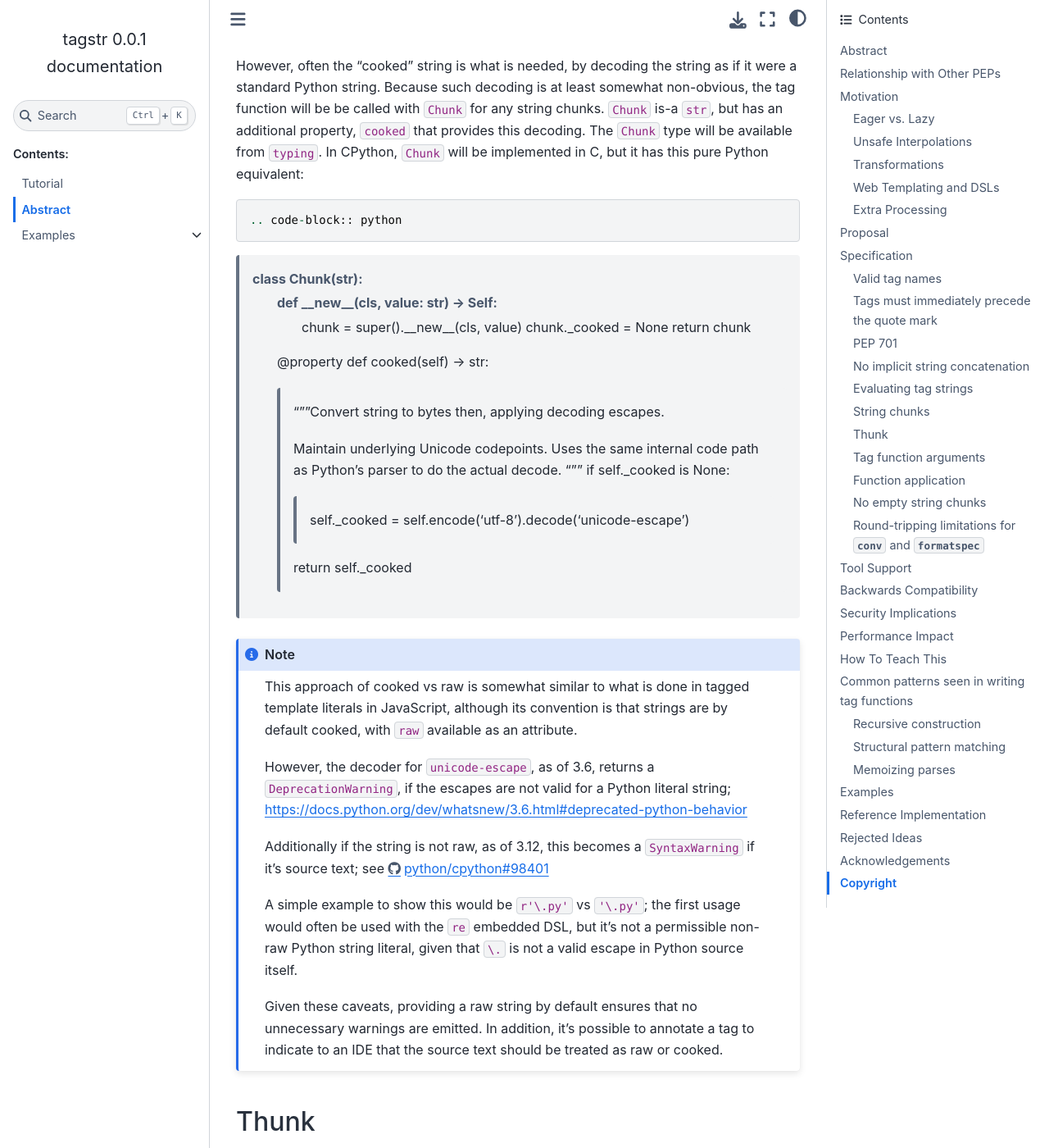
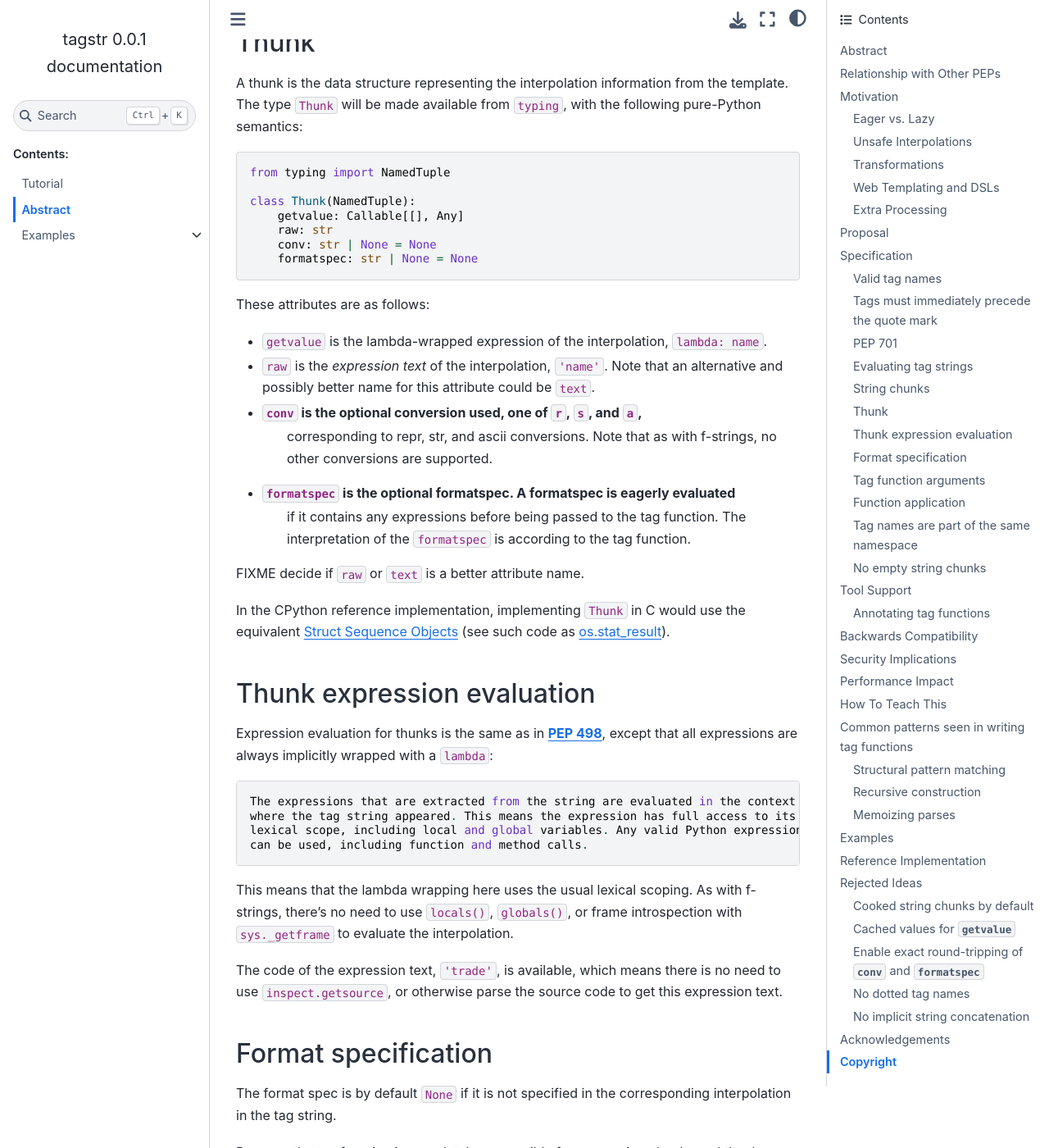
Before and after one commit to jimbaker/tagstr, a Sphinx documentation site: the page built from docs/pep.rst, in a window 1280 px wide and 1400 px high, scrolled down 5979 px. Shown: the whole window at 82% size. Built offline with Sphinx 7.4.7 and the Sphinx Book theme 1.1.4, drawn with Linux system fonts in a browser that asks for light colours; some of the changed text lies outside the part shown.

Commit message:
Reorganized spec (#26)
* Reorganized spec
* Additional copywriting/RST fixes

```diff
--- a/docs/pep.rst
+++ b/docs/pep.rst
@@ -108,7 +108,9 @@
 
 Here's a very simple example. Imagine we want a certain kind of string with
 some custom business policies. For example, uppercase the value and add an
-exclamation point::
+exclamation point:
+
+.. code-block:: python
 
     def greet(*args):
         """Uppercase and add exclamation"""
@@ -127,7 +129,9 @@
 - ``greet`` performs a simple operation and returns a string
 
 With this in place, let's introduce an interpolation. That is, a place where
-a value should be inserted::
+a value should be inserted:
+
+.. code-block:: python
 
     def greet(*args):
         salutation = args[0].strip()
@@ -155,16 +159,18 @@
 are fully described below in ``Specification``. TODO proper rst link
 
 Here is a more generalized version using structural pattern matching and
-type hints::
+type hints:
 
-    from taglib import Thunk  # Should be in typing
-    def greet(*args: str | Thunk) -> str:
+.. code-block:: python
+
+    from typing import Chunk, Thunk
+    def greet(*args: Chunk | Thunk) -> str:
         result = []
         for arg in args:
             match arg:
-                case str():  # This is a chunk...just a string
-                    result.append(arg)
-                case getvalue, _, _, _: # This is a thunk...an interpolation
+                case str():  # A chunk is a string, but can be cooked
+                    result.append(arg.cooked)
+                case getvalue, _, _, _: # A thunk is an interpolation
                     result.append(getvalue().upper())
 
         return f"{''.join(result)}!"
@@ -173,6 +179,7 @@
     greeting = greet"Hello {name} nice to meet you"
     assert greeting == "Hello WORLD nice to meet you!"
 
+TODO:
 - An example that shows conversion and format information
 - Show a lazy implementation
 - Follow ideas in other languages, especially JS
@@ -180,7 +187,7 @@
 Specification
 =============
 
-In the rest of this specification, ``mytag`` will be used for an arbitrary tag. Example::
+In the rest of this specification, ``mytag`` will be used for an arbitrary tag. Example:
 
 .. code-block:: python
 
@@ -196,7 +203,7 @@
 The tag name can be any **undotted** name that isn't already an existing valid
 string or bytes prefix, as seen in the `lexical analysis specification
 <https://docs.python.org/3/reference/lexical_analysis.html#string-and-bytes-literals>`_,
-Therefore these prefixes can't be used as a tag::
+Therefore these prefixes can't be used as a tag:
 
 .. code-block:: text
 
@@ -205,10 +212,6 @@
 
     bytesprefix: "b" | "B" | "br" | "Br" | "bR" | "BR" | "rb" | "rB" | "Rb" | "RB"
 
-.. note::
-
-    It is possible to relax the restriction to use undotted names, much as was
-    done with decorators.
 
 Tags must immediately precede the quote mark
 --------------------------------------------
@@ -223,22 +226,6 @@
 with any quote mark, can be nested in the interpolation. This nesting includes
 of course tag strings.
 
-No implicit string concatenation
---------------------------------
-
-Implicit tag string concatenation isn't supported, which is `unlike other string literals
-<https://docs.python.org/3/reference/lexical_analysis.html#string-literal-concatenation>`_.
-
-.. note::
-
-    The expectation is that triple quoting is sufficient. If implicit string
-    concatenation is supported, results from tag evaluations would need to
-    support the ``+`` operator with ``__add__`` and ``__radd__``.
-
-    Because tag strings target embedded DSLs, this complexity introduces other
-    issues, such as determining appropriate separators. This seems unnecessarily
-    complicated and is thus rejected.
-
 Evaluating tag strings
 ----------------------
 
@@ -247,12 +234,14 @@
 follows from the translation of
 
 .. code-block:: python
+
     trade = 'shrubberies'
     mytag'Did you say "{trade}"?'
 
 to
 
 .. code-block:: python
+
     mytag(Chunk(r'Did you say "'), Thunk(lambda: trade, 'trade'), Chunk(r'"?'))
 
 String chunks
@@ -260,20 +249,22 @@
 
 String chunks are internally stored as the source raw strings. In the earlier
 example, there are two chunks, ``r'Did you say "'`` and ``r'"?'``. Raw strings
-are used because tag strings are meant to target DSLs like the shell or regexes
-and support any corresponding DSL-specific treatment of metacharacters, namely
-the backslash. (This approach follows the usual convention of using the
-r-prefix for regexes in Python itself, given that regexes are their own DSL.)
+are used because tag strings are meant to target a variety of DSLs, including
+like the shell and regexes. Such DSLs have their own specific treatment of
+metacharacters, namely the backslash. (This approach follows the usual
+convention of using the r-prefix for regexes in Python itself, given that
+regexes are their own DSL.)
 
 However, often the "cooked" string is what is needed, by decoding the string as
 if it were a standard Python string. Because such decoding is at least somewhat
 non-obvious, the tag function will be be called with ``Chunk`` for any string
-chunks. ``Chunk`` is-a ``str``, but has an additional property, ``cooked`` that
+chunks. ``Chunk`` *is-a* ``str``, but has an additional property, ``cooked`` that
 provides this decoding.  The ``Chunk`` type will be available from ``typing``.
 In CPython, ``Chunk`` will be implemented in C, but it has this pure Python
-equivalent::
+equivalent:
 
 .. code-block:: python
+
     class Chunk(str):
         def __new__(cls, value: str) -> Self:
             chunk = super().__new__(cls, value)
@@ -291,36 +282,14 @@
                 self._cooked = self.encode('utf-8').decode('unicode-escape')
             return self._cooked
 
-.. note::
-
-    This approach of cooked vs raw is somewhat similar to what is done in tagged
-    template literals in JavaScript, although its convention is that strings are
-    by default cooked, with ``raw`` available as an attribute.
-
-    However, the decoder for ``unicode-escape``, as of 3.6, returns a
-    ``DeprecationWarning``, if the escapes are not valid for a Python literal
-    string; https://docs.python.org/dev/whatsnew/3.6.html#deprecated-python-behavior
-
-    Additionally if the string is not raw, as of 3.12, this becomes a
-    ``SyntaxWarning`` if it's source text; see
-    https://github.com/python/cpython/issues/98401
-
-    A simple example to show this would be ``r'\.py'`` vs ``'\.py'``; the first
-    usage would often be used with the ``re`` embedded DSL, but it's not a
-    permissible non-raw Python string literal, given that ``\.`` is not a valid
-    escape in Python source itself.
-
-    Given these caveats, providing a raw string by default ensures that no
-    unnecessary warnings are emitted. In addition, it's possible to
-    annotate a tag to indicate to an IDE that the source text should be treated
-    as raw or cooked.
-
 Thunk
 -----
 
 A thunk is the data structure representing the interpolation information from
 the template. The type ``Thunk`` will be made available from ``typing``, with
-the following pure-Python semantics::
+the following pure-Python semantics:
+
+.. code-block:: python
 
     from typing import NamedTuple
 
@@ -330,28 +299,32 @@
         conv: str | None = None
         formatspec: str | None = None
 
-These attributes are as follows::
+These attributes are as follows:
 
-* ``getvalue`` is the lambda-wrapped expression of the interpolation, ``lambda: name``.
-* ``raw`` is the **expression text** of the interpolation, ``'name'``. An
-  alternative name could be ``text``, and this could be better (these are not
-  the same as raw strings with the r prefix).
+* ``getvalue`` is the lambda-wrapped expression of the interpolation, ``lambda:
+  name``.
+
+* ``raw`` is the *expression text* of the interpolation, ``'name'``. Note that
+  an alternative and possibly better name for this attribute could be ``text``.
+
 * ``conv`` is the optional conversion used, one of ``r``, ``s``, and ``a``,
-   corresponding to repr, str, and ascii conversions. Note that no other
-   conversions are supported.
+   corresponding to repr, str, and ascii conversions. Note that as with
+   f-strings, no other conversions are supported.
+
 * ``formatspec`` is the optional formatspec. A formatspec is eagerly evaluated
-   if it contains any expressions before being passed to the tag function.
+   if it contains any expressions before being passed to the tag function. The
+   interpretation of the ``formatspec`` is according to the tag function.
 
-.. note::
+FIXME decide if ``raw`` or ``text`` is a better attribute name.
 
-    In the CPython reference implementation, implementing ``Thunk`` in C would
-    use the equivalent `Struct Sequence Objects
-    <https://docs.python.org/3/c-api/tuple.html#struct-sequence-objects>`_ (see
-    such code as `os.stat_result
-    <https://docs.python.org/3/library/os.html#os.stat_result>`_).
+In the CPython reference implementation, implementing ``Thunk`` in C would
+use the equivalent `Struct Sequence Objects
+<https://docs.python.org/3/c-api/tuple.html#struct-sequence-objects>`_ (see
+such code as `os.stat_result
+<https://docs.python.org/3/library/os.html#os.stat_result>`_).
 
 Thunk expression evaluation
-^^^^^^^^^^^^^^^^^^^^^^^^^^^
+---------------------------
 
 Expression evaluation for thunks is the same as in :pep:`498`, except that all
 expressions are always implicitly wrapped with a ``lambda``::
@@ -370,51 +343,53 @@
 this expression text.
 
 Format specification
-^^^^^^^^^^^^^^^^^^^^
+--------------------
 
 The format spec is by default ``None`` if it is not specified in the
 corresponding interpolation in the tag string.
 
-.. note::
+Because the tag function is completely responsible for processing chunks and
+thunks, there is no required interpretation for the format spec and
+conversion in a thunk. For example, this is a valid usage:
 
-    Because the tag function is completely responsible for processing chunks and
-    thunks, there is no required interpretation for the format spec and
-    conversion in a thunk. For example, this is a valid usage:
+.. code-block:: python
 
-    .. code-block:: python
-        html'<div id={id:int}>{content:HTMLNode|str}</div>'
+    html'<div id={id:int}>{content:HTMLNode|str}</div>'
 
-    In this case the formatspec for the second thunk is the string
-    ``'HTMLNode|str'``; it is up to the ``html`` tag to do something with the
-    "format spec" here, if anything.
+In this case the formatspec for the second thunk is the string
+``'HTMLNode|str'``; it is up to the ``html`` tag to do something with the
+"format spec" here, if anything.
 
 Tag function arguments
 ----------------------
 
-The tag function has the following signature::
+The tag function has the following signature:
 
 .. code-block:: python
+
     def mytag(*args: Chunk | Thunk) -> Any:
         ...
 
-This corresponds to the following protocol::
+This corresponds to the following protocol:
 
 .. code-block:: python
+
     class Tag(Protocol):
         def __call__(self, *args: Chunk | Thunk) -> Any:
             ...
 
 Because of subclassing, the signature for ``mytag`` can of course be widened to
-the following, at the cost of losing some type specificity::
+the following, at the cost of losing some type specificity:
 
 .. code-block:: python
+
     def mytag(*args: str | tuple) -> Any:
         ...
 
 Function application
 --------------------
 
-Tag strings desugar as follows::
+Tag strings desugar as follows:
 
 .. code-block:: python
 
@@ -426,46 +401,212 @@
 
     mytag('Hi, ', (lambda: name, 'name', None, None), '!')
 
-.. note::
+Tag names are part of the same namespace
+----------------------------------------
 
-    Because tag functions are simply callables on a sequence of strings and thunks,
-    it is possible to write code like the following:
+Because tag functions are simply callables on a sequence of strings and thunks,
+it is possible to write code like the following:
 
-    .. code-block:: python
+.. code-block:: python
 
-        length = len'foo'
+    length = len'foo'
 
-    In practice, this seems to be a remote corner case. We can readily define
-    functions that are named ``f``, but in actual usage they are rarely, if
-    ever, mixed up with a f-string. Similar observations can apply to the use of
-    soft keywords. The same should be true for tag strings.
+In practice, this seems to be a remote corner case. We can readily define
+functions that are named ``f``, but in actual usage they are rarely, if ever,
+mixed up with a f-string. Similar observations can apply to the use of soft
+keywords like ``match`` or ``type``. The same should be true for tag strings.
 
 No empty string chunks
 ----------------------
 
 Alternation between string chunks and thunks is commonly seen, but it depends on
 the tag string, because string chunks will never have a value that is the empty
-string. For example::
+string. For example:
 
 .. code-block:: python
+
     mytag'{a}{b}{c}'
 
-results in::
+results in:
 
 .. code-block:: python
+
     mytag(Thunk(lambda: a, 'a'), Thunk(lambda: b, 'b'), Thunk(lambda: c, 'c'))
 
-Likewise::
+Likewise
 
 .. code-block:: python
+
     mytag''
 
-results in this evaluation::
+results in this evaluation:
 
 .. code-block:: python
+
     mytag()
 
-Round-tripping limitations for ``conv`` and ``formatspec``
+
+Tool Support
+============
+
+Annotating tag functions
+------------------------
+
+Tag functions can be annotated in a number of ways, such as to support an IDE or
+a linter for the underlying DSL. For example:
+
+.. code-block:: python
+
+    from dataclasses import dataclass, field
+    from typing import Chunk, Thunk
+
+    @dataclass
+    class Language:
+        mimetype: str  # standard language name
+        raw: bool  # whether the string will be used as-is (raw) or cooked by decoding
+
+    HtmlChildren = list[str, 'HtmlNode']
+    HtmlAttributes = dict[str, Any]
+
+    @dataclass
+    class HtmlNode:
+        tag: str | Callable[..., HtmlNode] = ''
+        attributes: HtmlAttributes = field(default_factory=dict)
+        children: HtmlChildren = field(default_factory=list)
+    ...
+
+    type HTML = Annotated[T, Language(mimetype='text/html', raw=False)]
+
+    def html(*args: Chunk | Thunk) -> HTML[HtmlNode]:
+        # process any chunks as cooked strings
+        ...
+
+
+Backwards Compatibility
+=======================
+
+Security Implications
+=====================
+
+The security implications of working with interpolations, with respect to
+thunks, are as follows::
+
+1. Scope lookup is the same as f-strings (lexical scope). This model has been
+   shown to work well in practice.
+
+2. Tag functions can ensure that any interpolations are done in a safe fashion,
+   including respecting the context in the target DSL.
+
+Performance Impact
+==================
+
+- Faster than getting frames
+- Opportunities for speedups
+
+How To Teach This
+=================
+
+Common patterns seen in writing tag functions
+=============================================
+
+Structural pattern matching
+---------------------------
+
+Iterating over the arguments with structural pattern matching is the expected
+best practice for many tag function implementations:
+
+.. code-block:: python
+
+    def tag(*args: str | Thunk) -> Any:
+        for arg in args:
+            match arg:
+                case str():
+                    ... # handle each string chunk
+                case getvalue, raw, conv, format:
+                    ... # handle each interpolation
+
+Recursive construction
+----------------------
+
+FIXME Describe the use of a marker class
+
+Memoizing parses
+-----------------
+
+Consider this tag string:
+
+.. code-block:: python
+
+    html'<li {attrs}>Some todo: {todo}</li>''
+
+Regardless of the expressions ``attrs`` and ``todo``, we would expect that the
+static part of the tag string should be parsed the same. So it is possible to
+memoize the parse only on the strings ``'<li> ''``, ``''>Some todo: ''``,
+``'</li>''``:
+
+.. code-block:: python
+
+    def memoization_key(*args: str | Thunk) -> tuple[str...]:
+        return tuple(arg for arg in args if isinstance(arg, str))
+
+Such tag functions can memoize as follows:
+
+1. Compute the memoization key.
+2. Check in the cache if there's an existing parsed templated for that
+   memoization key.
+3. If not, parse, keeping tracking of interpolation points.
+4. Apply interpolations to parsed template.
+
+TODO need to actually write this - there's an example of how to do this for
+writing an ``html`` tag in the companion tutorial PEP.
+
+
+Examples
+========
+
+- Link to longer examples in the repo
+
+Reference Implementation
+========================
+
+Rejected Ideas
+==============
+
+Cooked string chunks by default
+-------------------------------
+
+This approach of cooked vs raw is somewhat similar to what is done in tagged
+template literals in JavaScript, although its `convention
+<https://developer.mozilla.org/en-US/docs/Web/JavaScript/Reference/Template_literals#raw_strings>`_
+is that strings are by
+default cooked, with ``raw`` available as an attribute.
+
+However, the decoder for ``unicode-escape``, as of 3.6, returns a
+``DeprecationWarning``, if the `escapes are not valid for a Python literal
+string
+<https://docs.python.org/dev/whatsnew/3.6.html#deprecated-python-behavior>`.
+
+Additionally if the string is not raw, as of 3.12, this becomes a
+``SyntaxWarning`` if it's in Python source text; see `this issue
+<https://github.com/python/cpython/issues/98401>`_.
+
+A simple example to show this would be ``r'\.py'`` vs ``'\.py'``; the first
+usage would often be used with the ``re`` embedded DSL, but it's not a
+permissible non-raw Python string literal, given that ``\.`` is not a valid
+escape in Python source itself.
+
+Given these caveats, providing a cooked string by default is rejected, to avoid
+emitting unnecessary warnings on every construction of a ``Chunk`` with an
+invalid Python literal string. In addition, it's possible to annotate a tag to
+indicate to an IDE or other tool that the source text should be treated as raw
+or cooked with respect to Python escapes, as was discussed with tool support.
+
+Cached values for ``getvalue``
+------------------------------
+
+FIXME
+
+Enable exact round-tripping of ``conv`` and ``formatspec``
 ----------------------------------------------------------
 
 There are two limitations with respect to exactly round-tripping to the original
@@ -506,100 +647,36 @@
         def __iter__(self):
             return iter((self.getvalue, self.raw, self.conv, self.formatspec))
 
-However, this additional complexity seems unnecessary and is thus rejected.
+However, the additional complexity to support exact round-tripping seems
+unnecessary and is thus rejected.
 
-Tool Support
-============
+No dotted tag names
+------------------
 
-Backwards Compatibility
-=======================
+While it is possible to relax the restriction to not use dotted names, much as was
+done with decorators, this usage seems unnecessary and is thus rejected.
 
-Security Implications
-=====================
+No implicit string concatenation
+--------------------------------
 
-The security implications of working with interpolations, with respect to
-thunks, are as follows::
+Implicit tag string concatenation isn't supported, which is `unlike other string literals
+<https://docs.python.org/3/reference/lexical_analysis.html#string-literal-concatenation>`_.
 
-1. Scope lookup is the same as f-strings (lexical scope). This model has been
-   shown to work well in practice.
+The expectation is that triple quoting is sufficient. If implicit string
+concatenation is supported, results from tag evaluations would need to
+support the ``+`` operator with ``__add__`` and ``__radd__``.
 
-2. Tag functions can ensure that any interpolations are done in a safe fashion,
-   including respecting the context in the target DSL.
-
-Performance Impact
-==================
-
-- Faster than getting frames
-- Opportunities for speedups
-
-How To Teach This
-=================
-
-Common patterns seen in writing tag functions
-=============================================
-
-Recursive construction
-----------------------
-
-Some type of marker class
-
-Structural pattern matching
----------------------------
-
-Iterating over the arguments with structural pattern matching is the expected
-best practice for many tag function implementations::
-
-    def tag(*args: str | Thunk) -> Any:
-        for arg in args:
-            match arg:
-                case str():
-                    ... # handle each string fragment
-                case getvalue, raw, conv, format:
-                    ... # handle each interpolation
-
-This can then be nested, to support recursive construction::
-
-    TODO
-
-Memoizing parses
------------------
-
-Consider this tag string::
-
-    html"<li {attrs}>Some todo: {todo}</li>"
-
-Regardless of the expressions ``attrs`` and ``todo``, we would expect that the
-static part of the tag string should be parsed the same. So it is possible to
-memoize the parse only on the strings ``'<li> ''``, ``''>Some todo: ''``,
-``'</li>''``::
-
-    def memoization_key(*args: str | Thunk) -> tuple[str...]:
-        return tuple(arg for arg in args if isinstance(arg, str))
-
-Such tag functions can memoize as follows:
-
-1. Compute the memoization key.
-2. Check in the cache if there's an existing parsed templated for that
-   memoization key.
-3. If not, parse, keeping tracking of interpolation points.
-4. Apply interpolations to parsed template.
-
-TODO need to actually write this - there's an example of how to do this for
-writing an ``html`` tag in the companion tutorial PEP.
-
-Examples
-========
-
-- Link to longer examples in the repo
-
-Reference Implementation
-========================
-
-Rejected Ideas
-==============
+Because tag strings target embedded DSLs, this complexity introduces other
+issues, such as determining appropriate separators. This seems unnecessarily
+complicated and is thus rejected.
 
 Acknowledgements
 ================
 
+FIXME
+
 Copyright
 =========
+
+This document is placed in the public domain or under the CC0-1.0-Universal
+license, whichever is more permissive.
```
